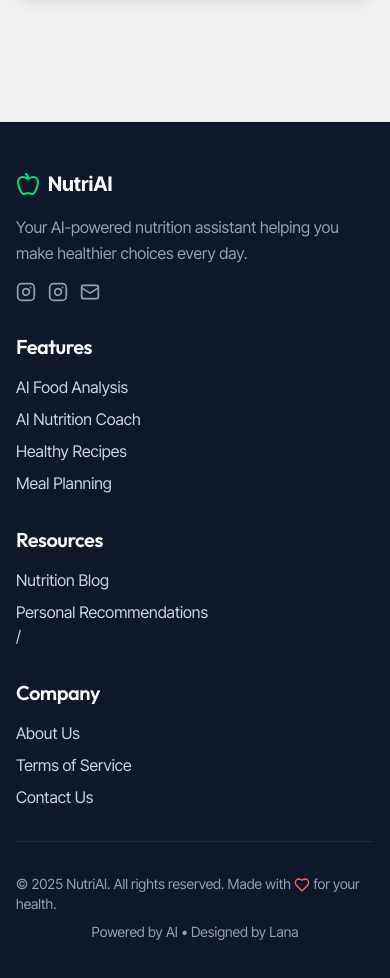
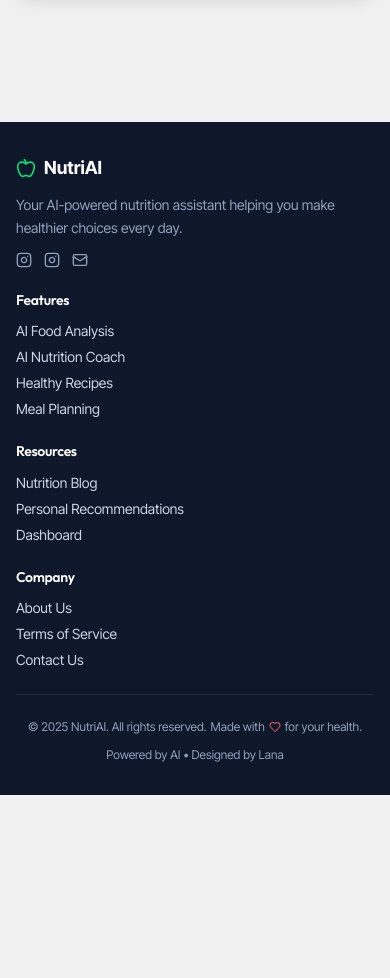
Before and after one commit to lana-techn/nutrition-ai-app, a Next.js app: page / in a window 390 px wide. Shown: the part 5960-6938 px from the top of the page. After the commit the page ends 6755 px from the top, so only its background shows below. Built offline with nearby package versions, Linux system fonts and the light colour scheme; no server answers.

Commit message:
fix(footer): enhance layout and accessibility of footer component

```diff
--- a/src/components/layout/Footer.tsx
+++ b/src/components/layout/Footer.tsx
@@ -4,51 +4,67 @@ import { Apple, Heart, Instagram, Mail } from 'lucide-react';
 export default function Footer() {
   return (
     <footer className="bg-slate-900 text-slate-300">
-      <div className="container mx-auto px-4 py-12">
-        <div className="grid grid-cols-1 md:grid-cols-4 gap-8">
+      <div className="container mx-auto px-4 sm:px-6 lg:px-8 py-8 sm:py-12">
+        <div className="grid grid-cols-1 sm:grid-cols-2 lg:grid-cols-4 gap-6 sm:gap-8">
           {/* Brand Section */}
-          <div className="col-span-1">
-            <Link href="/" className="flex items-center space-x-2 mb-4">
-              <Apple className="h-6 w-6 text-green-400" />
-              <span className="text-xl font-bold text-white">NutriAI</span>
+          <div className="col-span-1 sm:col-span-2 lg:col-span-1">
+            <Link href="/" className="flex items-center space-x-2 mb-3 sm:mb-4">
+              <Apple className="h-5 w-5 sm:h-6 sm:w-6 text-green-400" />
+              <span className="text-lg sm:text-xl font-bold text-white">NutriAI</span>
             </Link>
-            <p className="text-slate-400 mb-4 leading-relaxed">
+            <p className="text-slate-400 text-sm sm:text-base mb-3 sm:mb-4 leading-relaxed max-w-xs">
               Your AI-powered nutrition assistant helping you make healthier choices every day.
             </p>
             <div className="flex space-x-3">
-              <a href="https://www.instagram.com/lana.dev_/" className="text-slate-400 hover:text-green-400 transition-colors">
-                <Instagram className="h-5 w-5" />
+              <a
+                href="https://www.instagram.com/lana.dev_/"
+                target="_blank"
+                rel="noopener noreferrer"
+                className="text-slate-400 hover:text-green-400 transition-colors"
+                aria-label="Instagram Lana"
+              >
+                <Instagram className="h-4 w-4 sm:h-5 sm:w-5" />
               </a>
-              <a href="https://www.instagram.com/_fitri.ayu/" className="text-slate-400 hover:text-green-400 transition-colors">
-                <Instagram className="h-5 w-5" />
+              <a
+                href="https://www.instagram.com/_fitri.ayu/"
+                target="_blank"
+                rel="noopener noreferrer"
+                className="text-slate-400 hover:text-green-400 transition-colors"
+                aria-label="Instagram Fitri"
+              >
+                <Instagram className="h-4 w-4 sm:h-5 sm:w-5" />
               </a>
-              <a href="#" className="text-slate-400 hover:text-green-400 transition-colors">
-                <Mail className="h-5 w-5" />
+              <a
+                href="#"
+                className="text-slate-400 hover:text-green-400 transition-colors"
+                aria-label="Email"
+              >
+                <Mail className="h-4 w-4 sm:h-5 sm:w-5" />
               </a>
             </div>
           </div>
 
           {/* Features */}
-          <div>
-            <h3 className="text-white font-semibold mb-4">Features</h3>
-            <ul className="space-y-2">
+          <div className="min-w-0">
+            <h3 className="text-white font-semibold mb-3 sm:mb-4 text-sm sm:text-base">Features</h3>
+            <ul className="space-y-1.5 sm:space-y-2 text-sm sm:text-base">
               <li>
-                <Link href="/analyze" className="hover:text-green-400 transition-colors">
+                <Link href="/analyze" className="hover:text-green-400 transition-colors inline-block">
                   AI Food Analysis
                 </Link>
               </li>
               <li>
-                <Link href="/chat" className="hover:text-green-400 transition-colors">
+                <Link href="/chat" className="hover:text-green-400 transition-colors inline-block">
                   AI Nutrition Coach
                 </Link>
               </li>
               <li>
-                <Link href="/recipes" className="hover:text-green-400 transition-colors">
+                <Link href="/recipes" className="hover:text-green-400 transition-colors inline-block">
                   Healthy Recipes
                 </Link>
               </li>
               <li>
-                <Link href="/meal-planner" className="hover:text-green-400 transition-colors">
+                <Link href="/meal-planner" className="hover:text-green-400 transition-colors inline-block">
                   Meal Planning
                 </Link>
               </li>
@@ -56,38 +72,43 @@ export default function Footer() {
           </div>
 
           {/* Resources */}
-          <div>
-            <h3 className="text-white font-semibold mb-4">Resources</h3>
-            <ul className="space-y-2">
+          <div className="min-w-0">
+            <h3 className="text-white font-semibold mb-3 sm:mb-4 text-sm sm:text-base">Resources</h3>
+            <ul className="space-y-1.5 sm:space-y-2 text-sm sm:text-base">
               <li>
-                <Link href="/blog" className="hover:text-green-400 transition-colors">
+                <Link href="/blog" className="hover:text-green-400 transition-colors inline-block">
                   Nutrition Blog
                 </Link>
               </li>
               <li>
-                <Link href="/recommendations" className="hover:text-green-400 transition-colors">
+                <Link href="/recommendations" className="hover:text-green-400 transition-colors inline-block">
                   Personal Recommendations
                 </Link>
-              </li>/
+              </li>
+              <li>
+                <Link href="/dashboard" className="hover:text-green-400 transition-colors inline-block">
+                  Dashboard
+                </Link>
+              </li>
             </ul>
           </div>
 
           {/* Company */}
-          <div>
-            <h3 className="text-white font-semibold mb-4">Company</h3>
-            <ul className="space-y-2">
+          <div className="min-w-0">
+            <h3 className="text-white font-semibold mb-3 sm:mb-4 text-sm sm:text-base">Company</h3>
+            <ul className="space-y-1.5 sm:space-y-2 text-sm sm:text-base">
               <li>
-                <a href="#" className="hover:text-green-400 transition-colors">
+                <a href="#" className="hover:text-green-400 transition-colors inline-block">
                   About Us
                 </a>
               </li>
               <li>
-                <a href="#" className="hover:text-green-400 transition-colors">
+                <a href="#" className="hover:text-green-400 transition-colors inline-block">
                   Terms of Service
                 </a>
               </li>
               <li>
-                <a href="#" className="hover:text-green-400 transition-colors">
+                <a href="#" className="hover:text-green-400 transition-colors inline-block">
                   Contact Us
                 </a>
               </li>
@@ -95,12 +116,14 @@ export default function Footer() {
           </div>
         </div>
 
-        <div className="border-t border-slate-800 mt-8 pt-8 flex flex-col md:flex-row justify-between items-center">
-          <p className="text-slate-400 text-sm">
-            © 2025 NutriAI. All rights reserved. Made with{" "}
-            <Heart className="h-4 w-4 inline text-red-400" /> for your health.
+        <div className="border-t border-slate-800 mt-6 sm:mt-8 pt-6 sm:pt-8 flex flex-col sm:flex-row justify-between items-center gap-3 sm:gap-0 text-center sm:text-left">
+          <p className="text-slate-400 text-xs sm:text-sm flex items-center justify-center sm:justify-start flex-wrap gap-1">
+            <span>© 2025 NutriAI. All rights reserved.</span>
+            <span className="flex items-center gap-1">
+              Made with <Heart className="h-3 w-3 sm:h-4 sm:w-4 inline text-red-400" /> for your health.
+            </span>
           </p>
-          <p className="text-slate-400 text-sm mt-2 md:mt-0">
+          <p className="text-slate-400 text-xs sm:text-sm">
             Powered by AI • Designed by Lana
           </p>
         </div>
```
